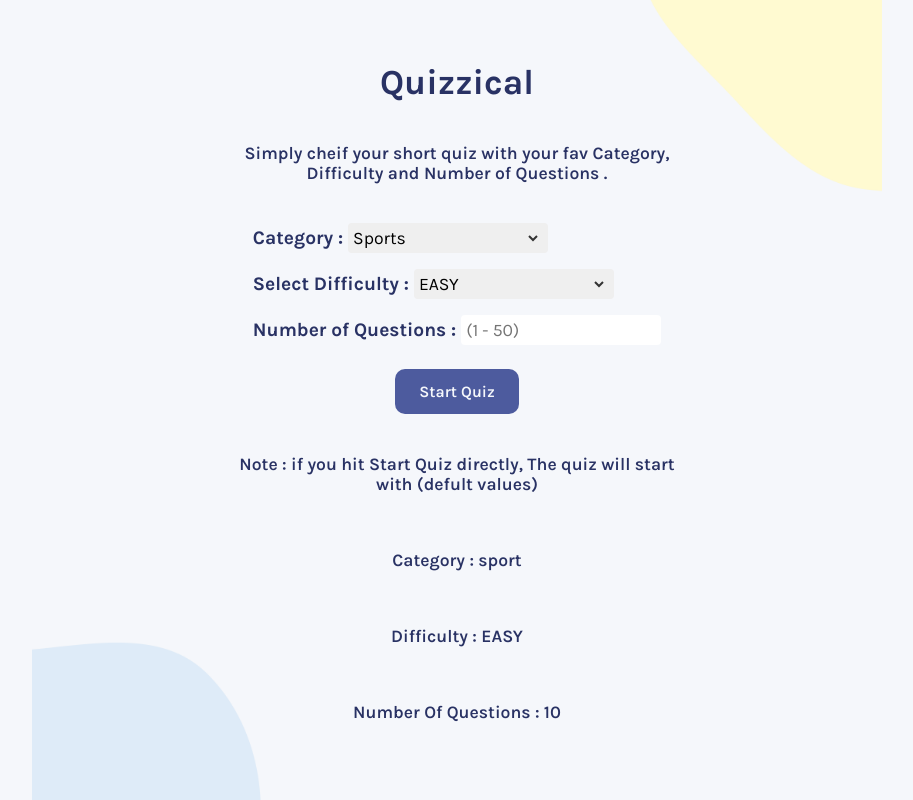
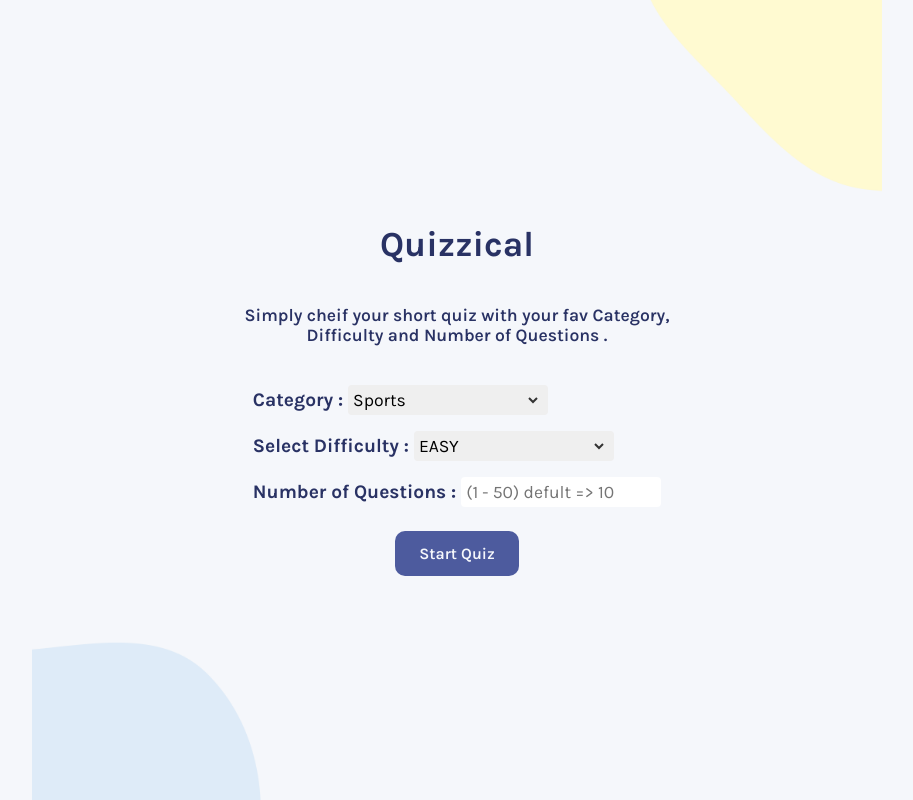
Before and after one commit to M0hammedMahm0ud/Quizzical-App, a React (Vite) app: page / in a window 1280 px wide. Shown: the whole page, without its empty margins (183-1096 px from the left). Built offline with nearby package versions, Linux system fonts and the light colour scheme; a web font is replaced by a local one.

Commit message:
complete

```diff
--- a/index.css
+++ b/index.css
@@ -186,6 +186,13 @@ option:hover {
 .cat-section {
   gap: 1rem;
 }
+.alert-section {
+  display: flex;
+  flex-direction: column;
+  gap: 0.5rem;
+  font-size: 1.1rem;
+  font-weight: bold;
+}
 /* Mobile Support */
 @media (max-width: 600px) {
   .answers-span,
--- a/src/components/IntroPage.jsx
+++ b/src/components/IntroPage.jsx
@@ -70,7 +70,7 @@ export default function IntroPage() {
                 id="numberOfQuestions"
                 type="number"
                 max={50}
-                placeholder="(1 - 50)"
+                placeholder="(1 - 50) defult => 10"
                 min={1}
                 onChange={(e) => {
                   setQuestionsApiData((prev) => ({
@@ -81,14 +81,8 @@ export default function IntroPage() {
               />
             </div>
           </form>
+
           <button onClick={() => setStartQuiz(() => true)}>Start Quiz</button>
-          <p className="alert">
-            Note : if you hit Start Quiz directly, The quiz will start with
-            (defult values)
-          </p>
-          <p>Category : sport </p>
-          <p>Difficulty : EASY</p>
-          <p>Number Of Questions : 10</p>
         </div>
       )}
     </>
```
